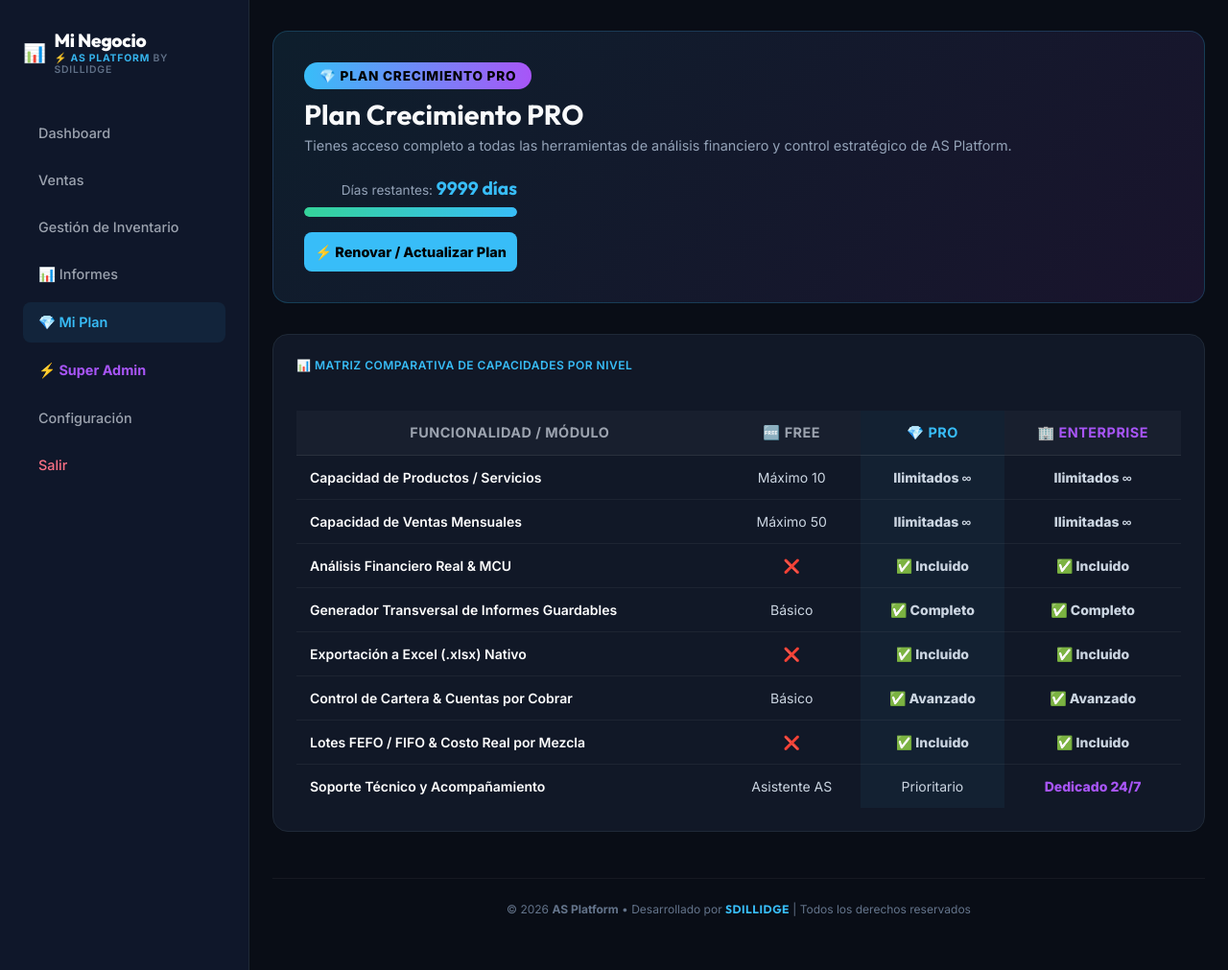
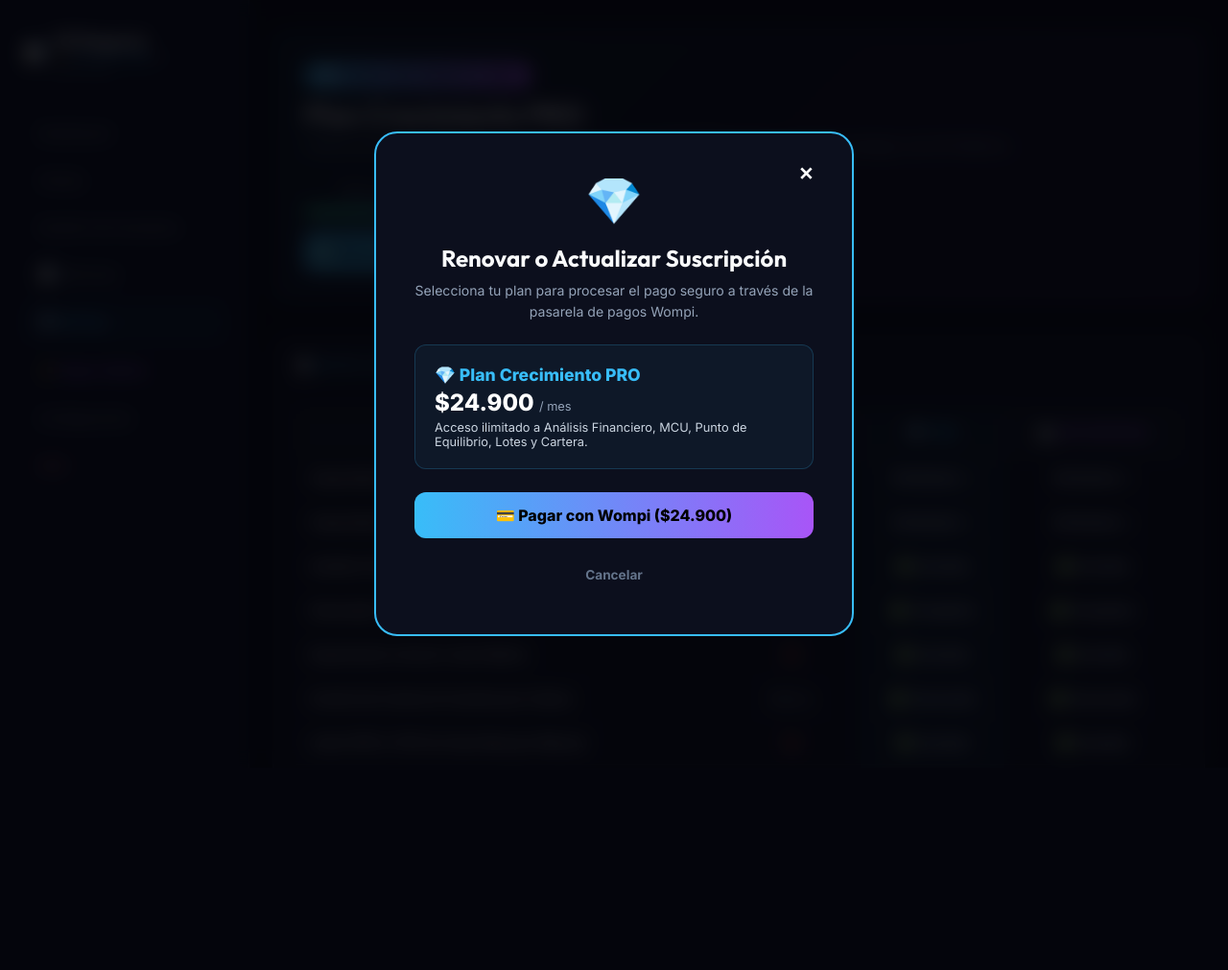
Before and after one commit to ingenieroillidge-lab/as-core, a Flask app: page /plan in a window 1280 px wide, after a click on "⚡ Renovar / Actualizar Plan". Shown: the whole page at 96% size. After the commit the page ends 663 px from the top, so only its background shows below. Run offline with Flask 3, Linux system fonts and the light colour scheme; a user stored in the database is signed in; data that the repository does not hold is empty; some libraries are stand-ins or nearby versions.

Commit message:
Fix: Añadir modal-upgrade en mi_plan.html para resolver TypeError al presionar Renovar/Actualizar Plan

```diff
--- a/templates/mi_plan.html
+++ b/templates/mi_plan.html
@@ -184,6 +184,29 @@
         </div>
     </main>
 
+    <!-- MODAL DE RENOVACIÓN / UPGRADE WOMPI -->
+    <div id="modal-upgrade" style="display: none; position: fixed; top: 0; left: 0; width: 100%; height: 100%; background: rgba(3,3,8,0.85); z-index: 1000; align-items: center; justify-content: center; backdrop-filter: blur(10px);">
+        <div class="card" style="max-width: 500px; width: 90%; text-align: center; padding: 2.5rem; border: 2px solid #38bdf8; border-radius: 24px; background: #0c0f1d; position: relative;">
+            <button onclick="document.getElementById('modal-upgrade').style.display='none'" style="position: absolute; top: 1rem; right: 1rem; background: none; border: none; color: #fff; font-size: 1.2rem; cursor: pointer;">✕</button>
+            <div style="font-size: 3rem; margin-bottom: 1rem;">💎</div>
+            <h2 style="font-family: 'Outfit', sans-serif; margin: 0 0 0.5rem 0;">Renovar o Actualizar Suscripción</h2>
+            <p style="color: #94a3b8; font-size: 0.88rem; margin-bottom: 1.5rem; line-height: 1.5;">
+                Selecciona tu plan para procesar el pago seguro a través de la pasarela de pagos Wompi.
+            </p>
+            <div style="background: rgba(56,189,248,0.05); border: 1px solid rgba(56,189,248,0.2); border-radius: 12px; padding: 1.25rem; margin-bottom: 1.5rem; text-align: left;">
+                <div style="font-weight: 800; color: #38bdf8; font-size: 1.1rem;">💎 Plan Crecimiento PRO</div>
+                <div style="font-size: 1.5rem; font-weight: 800; color: white; margin: 4px 0;">$24.900 <span style="font-size: 0.8rem; color: #94a3b8; font-weight: 400;">/ mes</span></div>
+                <div style="font-size: 0.8rem; color: #cbd5e1;">Acceso ilimitado a Análisis Financiero, MCU, Punto de Equilibrio, Lotes y Cartera.</div>
+            </div>
+            <a href="/upgrade_needed" class="btn-upgrade-modal" style="display: block; width: 100%; background: linear-gradient(90deg, #38bdf8, #a855f7); color: #000; font-weight: 800; padding: 0.9rem; border-radius: 12px; text-decoration: none; font-size: 1rem; transition: 0.2s;">
+                💳 Pagar con Wompi ($24.900)
+            </a>
+            <button onclick="document.getElementById('modal-upgrade').style.display='none'" style="background: none; border: none; color: #64748b; margin-top: 1rem; cursor: pointer; font-size: 0.85rem;">
+                Cancelar
+            </button>
+        </div>
+    </div>
+
     <script src="{{ url_for('static', filename='lang_engine.js') }}"></script>
     <script>
         const formatCOP = new Intl.NumberFormat('es-CO', { style: 'currency', currency: 'COP', minimumFractionDigits: 0 });
```
